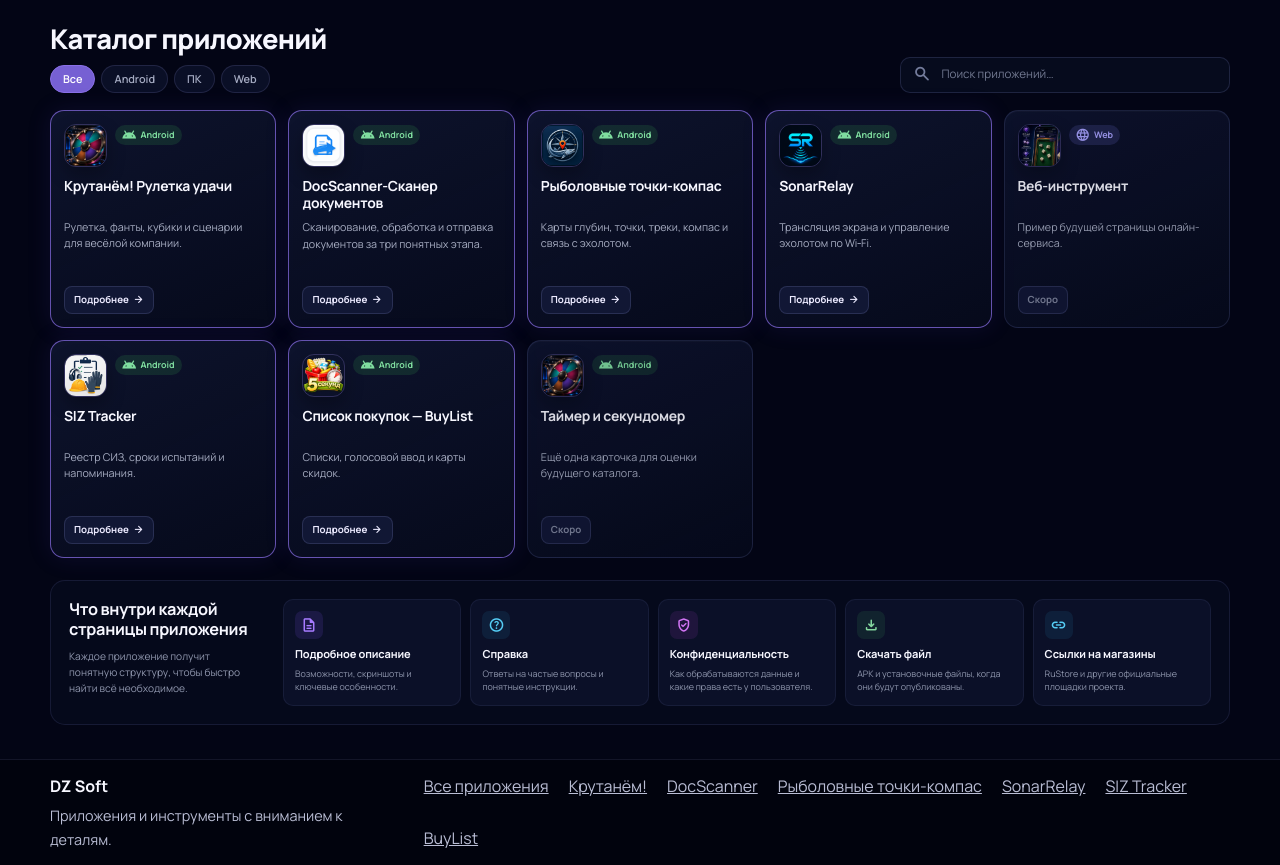
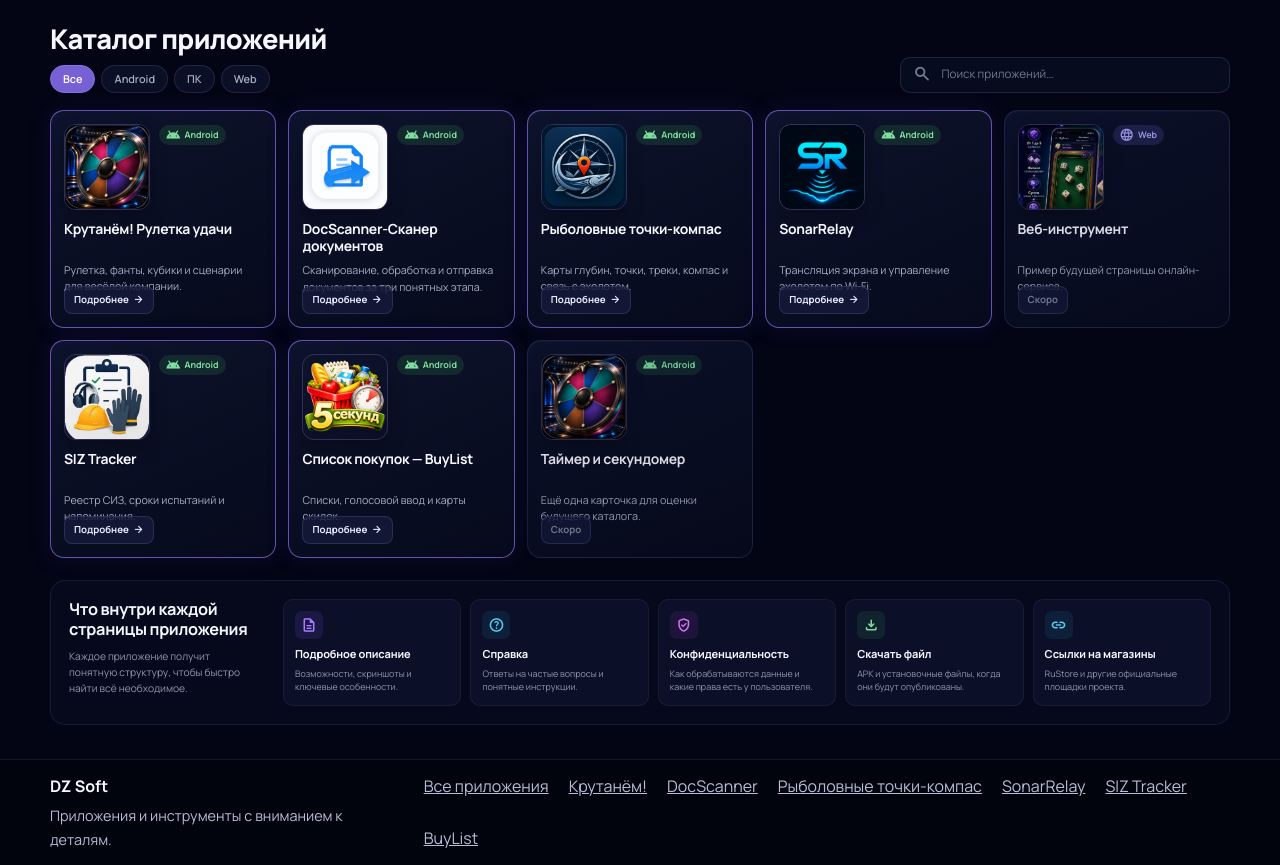
Before and after one commit to dz529770-a11y/dz529770-a11y.github.io, a Jekyll site: the page built from index.html, in a window 1280 px wide and 1400 px high, scrolled down 20 px. Shown: the part 535-1400 px from the top of the window. Built offline with Jekyll 4.4.1, drawn with Linux system fonts in a browser that asks for light colours.

Commit message:
Enlarge catalog app logos

```diff
--- a/assets/css/main.css
+++ b/assets/css/main.css
@@ -749,8 +749,8 @@ html[data-theme="light"] .home-page {
 .home-app-card-link:hover .home-app-icon { transform: scale(1.05); }
 
 .home-app-icon {
-  width: 43px;
-  height: 43px;
+  width: 86px;
+  height: 86px;
   margin-bottom: 10px;
   border: 1px solid rgba(158, 138, 239, 0.25);
   border-radius: 12px;
@@ -768,7 +768,7 @@ html[data-theme="light"] .home-page {
 .platform-badge {
   position: absolute;
   top: 14px;
-  left: 64px;
+  left: 108px;
   display: inline-flex;
   align-items: center;
   gap: 4px;
```
